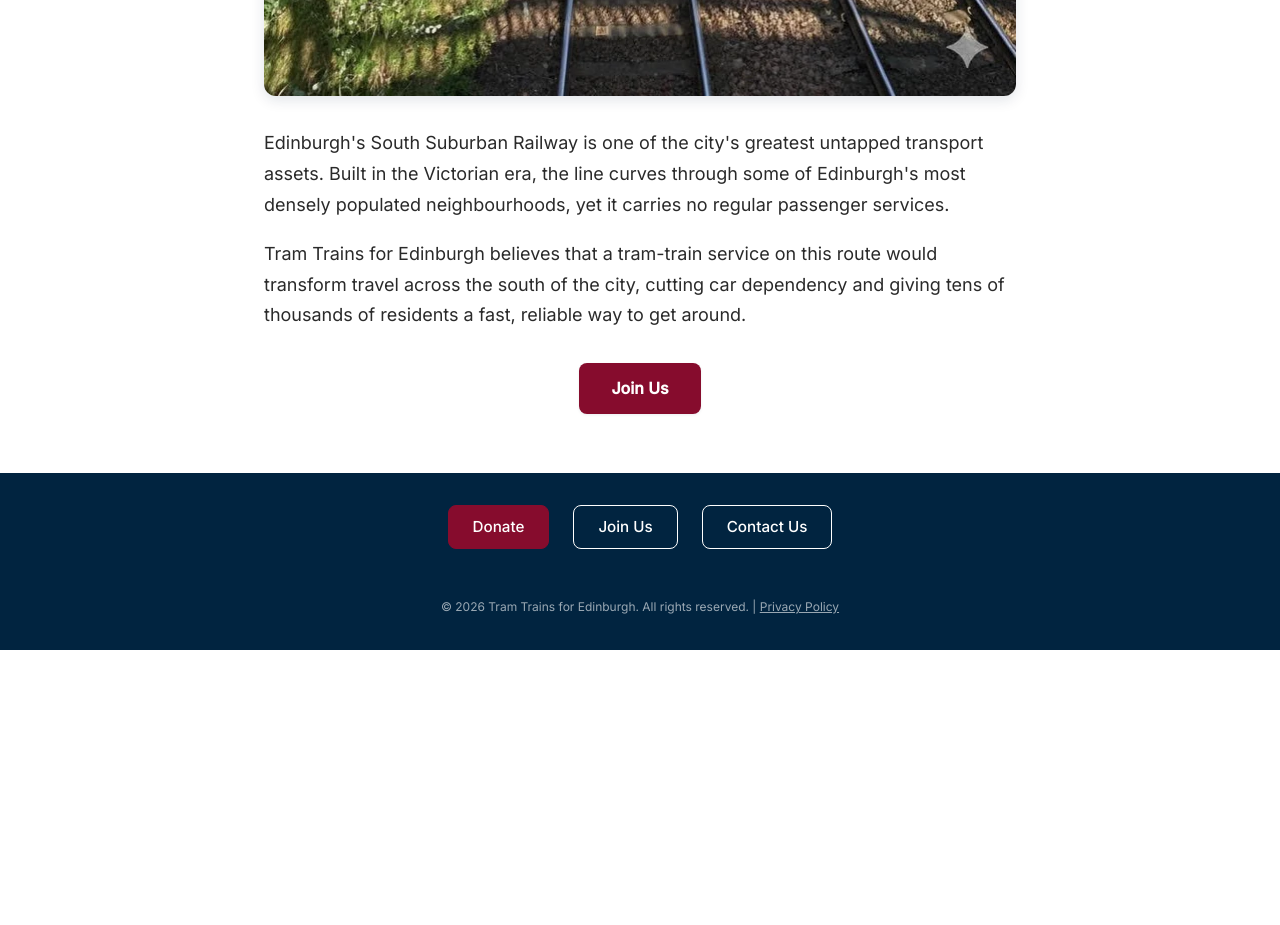
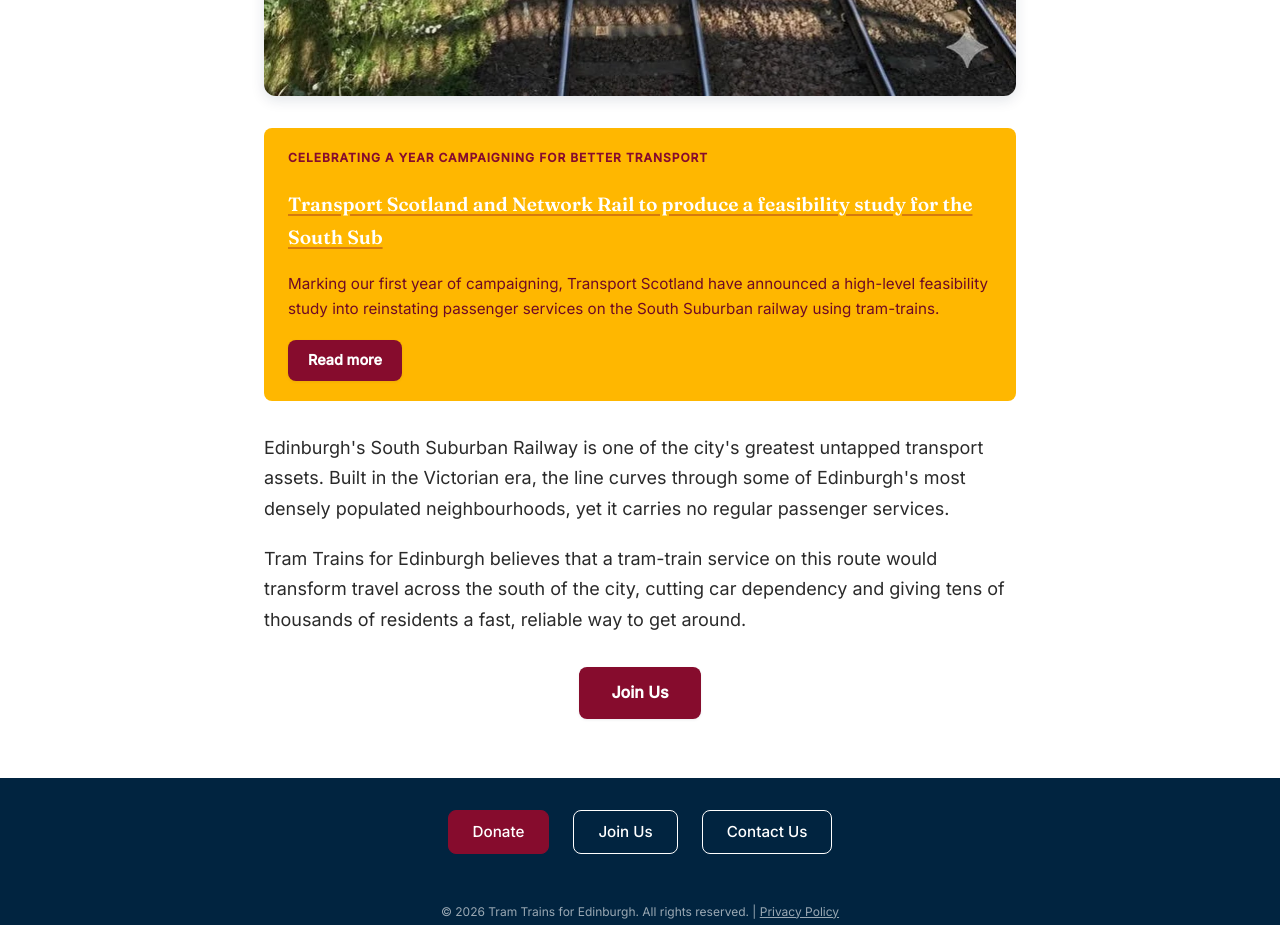
Before and after one commit to Tram-Trains-for-Edinburgh/tram-trains, an Eleventy site: page pf-site/src/pages/index.md in a window 1280 px wide. Shown: the part 1360-2285 px from the top of the page. Before the commit the page ends 2010 px from the top, so only its background shows below. Built offline with nearby package versions, Linux system fonts and the light colour scheme; Eleventy itself is replaced by a stand-in of ours; files that its build step writes are made by us from their sources.

Commit message:
^1y contents

```diff
--- a/pf-site/src/assets/css/style.css
+++ b/pf-site/src/assets/css/style.css
@@ -5,6 +5,7 @@
   --color-crimson: #860C2D;
   --color-crimson-dark: #6e0a25;
   --color-rose: #f2a9bb; /* crimson tint for use on navy backgrounds */
+  --color-gold: #ffb700;
   --color-white: #FFFFFF;
   --color-text: #2a2a2a;
   --color-text-muted: #566470;
@@ -448,6 +449,52 @@ a:hover {
 
 .cta-button:active {
   transform: translateY(0);
+}
+
+.cta-button--sm {
+  padding: 0.5rem 1.25rem;
+  font-size: 0.9rem;
+}
+
+/* === Home page news callout === */
+.news-callout {
+  background: var(--color-gold);
+  color: var(--color-white);
+  border-radius: var(--radius-sm);
+  padding: 1.25rem 1.5rem;
+  margin: 2rem 0;
+}
+
+.news-callout__label {
+  font-size: 0.75rem;
+  font-weight: 600;
+  text-transform: uppercase;
+  letter-spacing: 0.08em;
+  color: var(--color-crimson);
+  margin: 0 0 0.4rem;
+}
+
+.news-callout__headline {
+  font-family: var(--font-heading);
+  font-size: 1.2rem;
+  font-weight: 600;
+  margin: 0 0 0.6rem;
+}
+
+.news-callout__headline a {
+  color: var(--color-white);
+  text-decoration: none;
+}
+
+.news-callout__headline a:hover {
+  text-decoration: underline;
+}
+
+.news-callout__summary {
+  font-size: 0.95rem;
+  color: var(--color-crimson-dark);
+  margin: 0 0 1rem;
+  line-height: 1.6;
 }
 
 /* === Donate page === */
--- a/pf-site/src/pages/index.md
+++ b/pf-site/src/pages/index.md
@@ -11,6 +11,13 @@ permalink: /
 
 <img src="/assets/images/home-cover.webp" alt="Tram Trains for Edinburgh" class="hero-image">
 
+<div class="news-callout">
+  <p class="news-callout__label">Celebrating a year campaigning for better transport</p>
+  <p class="news-callout__headline"><a href="/news/2026-08-17-transport-scotland-and-network-rail-to-produce-south-sub-feasibility-study/">Transport Scotland and Network Rail to produce a feasibility study for the South Sub</a></p>
+  <p class="news-callout__summary">Marking our first year of campaigning, Transport Scotland have announced a high-level feasibility study into reinstating passenger services on the South Suburban railway using tram-trains.</p>
+  <a href="/news/2026-08-17-transport-scotland-and-network-rail-to-produce-south-sub-feasibility-study/" class="cta-button cta-button--sm">Read more</a>
+</div>
+
 Edinburgh's South Suburban Railway is one of the city's greatest untapped transport assets. Built in the Victorian era, the line curves through some of Edinburgh's most densely populated neighbourhoods, yet it carries no regular passenger services.
 
 Tram Trains for Edinburgh believes that a tram-train service on this route would transform travel across the south of the city, cutting car dependency and giving tens of thousands of residents a fast, reliable way to get around.
```
Also changed, not shown: pf-site/src/news/2026-08-17-transport-scotland-and-network-rail-to-produce-south-sub-feasibility-study.md (added, +19 -0 lines), 1 other file.
